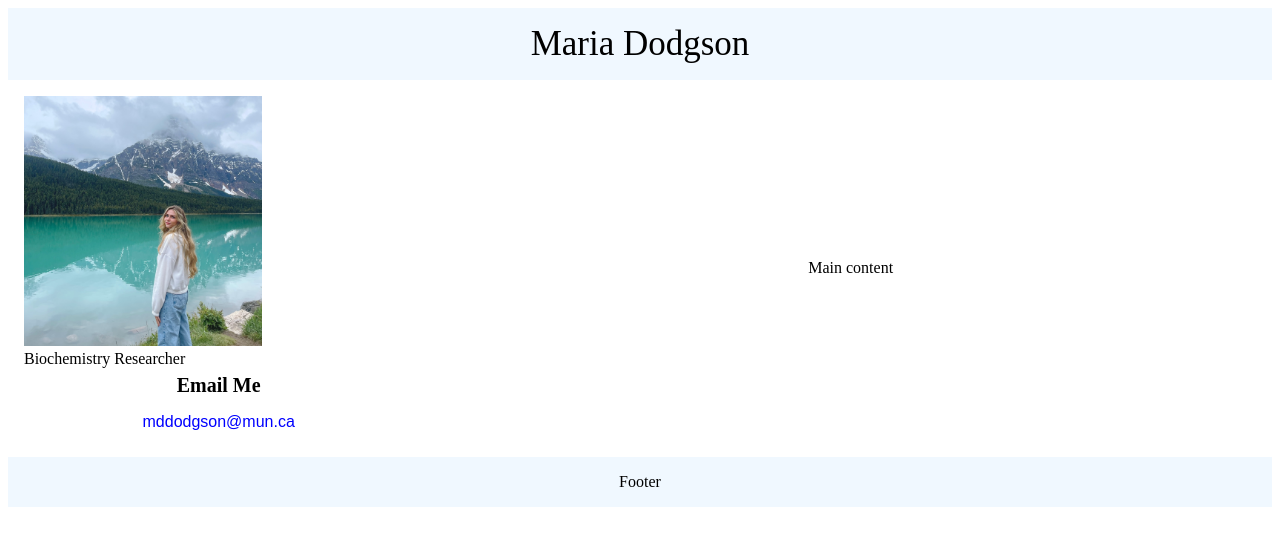
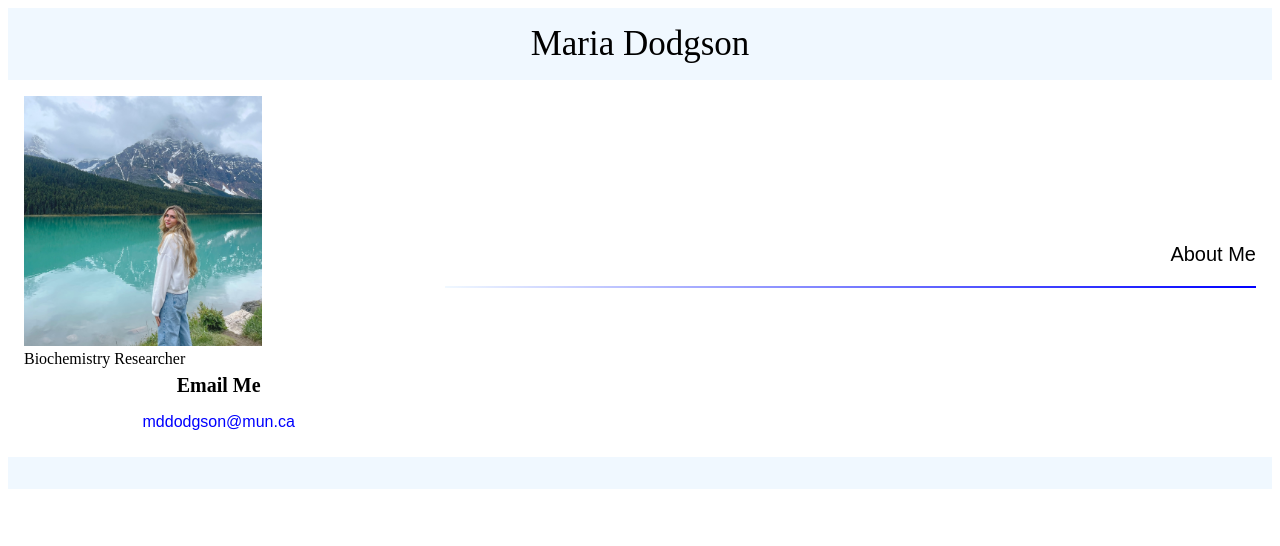
Before and after one commit to miadodgson/Portfolio-ReactJS, a React (Create React App) app: page / in a window 1280 px wide. Shown: the top 546 px of the page. Built offline with nearby package versions, Linux system fonts and the light colour scheme.

Commit message:
Added "About Me" section and divider

```diff
--- /dev/null
+++ b/src/AboutMe.css
@@ -0,0 +1,9 @@
+.about-me {
+	font-size:20px;
+	font-family: sans-serif;
+	font-weight: 100;
+	text-align: right;
+	border-bottom: 5px black;
+
+
+}
--- /dev/null
+++ b/src/AboutMe.js
@@ -0,0 +1,16 @@
+import React from 'react'
+import './AboutMe.css'
+
+
+const AboutMe = ({style}
+	)=> {
+
+return (
+	<div>
+		<h1 className="about-me" style={style}> About Me
+		</h1>
+	</div>
+	)
+}
+
+export default AboutMe
--- a/src/App.js
+++ b/src/App.js
@@ -3,6 +3,8 @@ import ReactDOM from 'react-dom'
 import './App.css'
 import Image from './Image.js'
 import CustomButton from './CustomButton'
+import AboutMe from './AboutMe'
+import './Line.css'
 
 const App = () => {
   const handleClick = () => {
@@ -14,26 +16,31 @@ const App = () => {
       <table className="left-sidebar-tables">
         <tbody>
           <tr>
-            <td colSpan="2" className="header">Maria Dodgson</td>
+			<td colSpan="2" className="header">Maria Dodgson
+			</td>
           </tr>
           <tr>
             <td className="left-sidebar">
 			  <Image/>
-              Biochemistry Researcher
+	              Biochemistry Researcher
               <h1 style={{display: 'flex',  justifyContent:'center', fontSize:'20px',alignItems:'center', height: '1vh'}}>
 	            Email Me
 	          </h1>
               <CustomButton label="mddodgson@mun.ca" onClick={handleClick}/>
             </td>
-            <td className="main-content">Main content</td>
+            <td className="main-content">
+				<AboutMe>
+				</AboutMe>
+				<hr/>
+			</td>
           </tr>
           <tr>
-            <td colSpan="2" className="footer">Footer</td>
+            <td colSpan="2" className="footer"></td>
           </tr>
         </tbody>
       </table>
     </div>
-  );
-};
+  )
+}
 
-export default App;
+export default App
--- /dev/null
+++ b/src/Line.css
@@ -0,0 +1,7 @@
+hr {
+    border: 0;
+    height: 2px;
+    background: linear-gradient(to right, aliceblue, blue);
+    margin: 20px 0;
+	align-content: right;
+}
```
